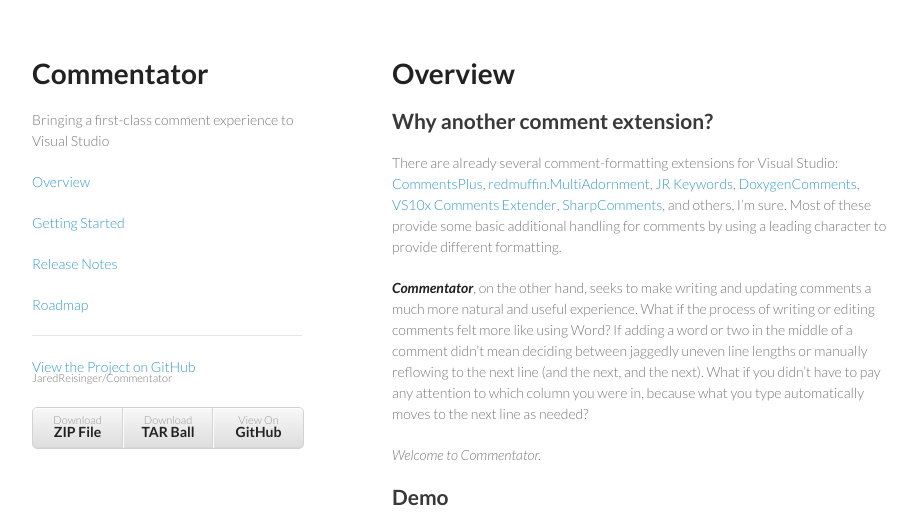
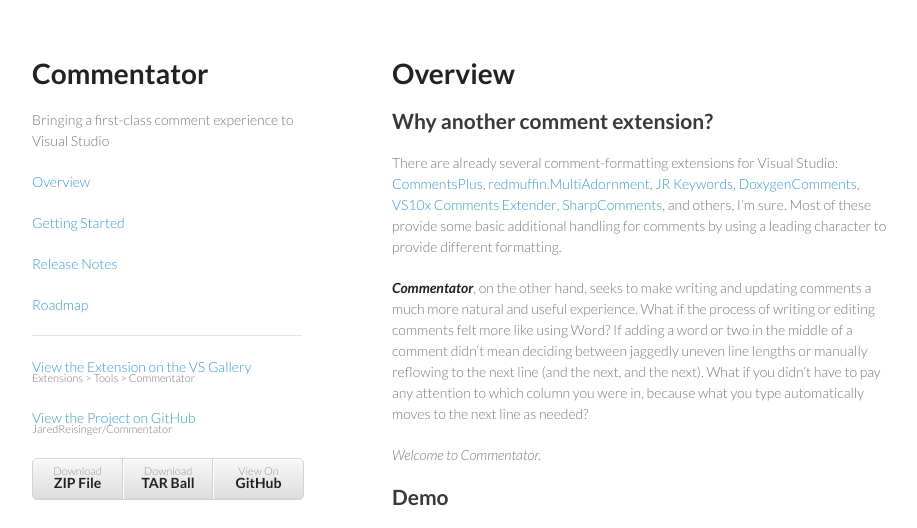
Before and after one commit to JaredReisinger/Commentator, a Jekyll site: the page built from index.md, in a window 1280 px wide and 1063 px high. Shown: the top 528 px of the window, without its empty margins (178-1095 px from the left). Built offline with Jekyll 4.4.1, drawn with Linux system fonts in a browser that asks for light colours; grey boxes are pictures that could not be loaded.

Commit message:
Added VS Gallery link to template.

```diff
--- a/_layouts/default.html
+++ b/_layouts/default.html
@@ -30,6 +30,12 @@
             <hr />
 
             <p class="view">
+                <a href="http://visualstudiogallery.msdn.microsoft.com/35d6308f-b66b-4bd0-8c1d-3ce901cebdb6">
+                    View the Extension on the VS Gallery<small>Extensions &gt; Tools &gt; Commentator</small>
+                </a>
+            </p>
+
+            <p class="view">
                 <a href="https://github.com/JaredReisinger/Commentator">View the Project on GitHub <small>JaredReisinger/Commentator</small></a>
             </p>
 
```
Lines whose indentation alone changed are shown as unchanged.
